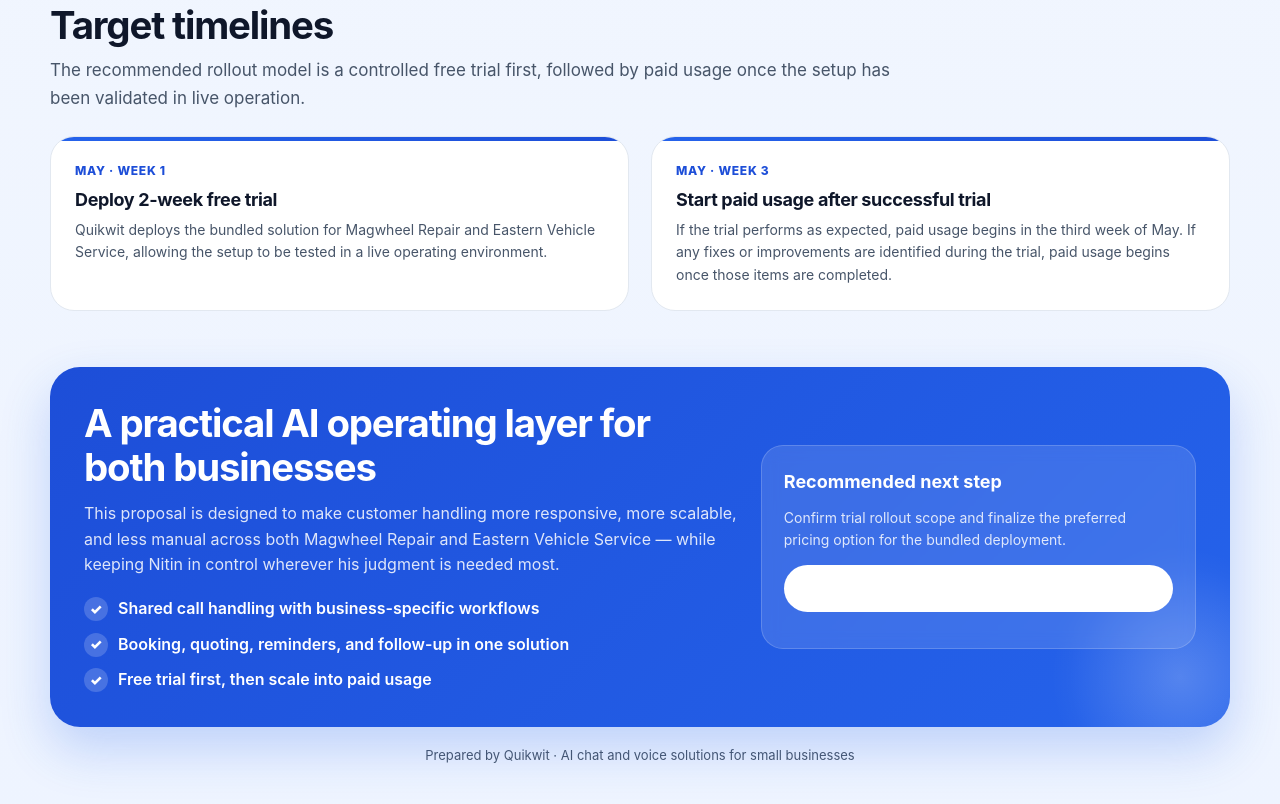
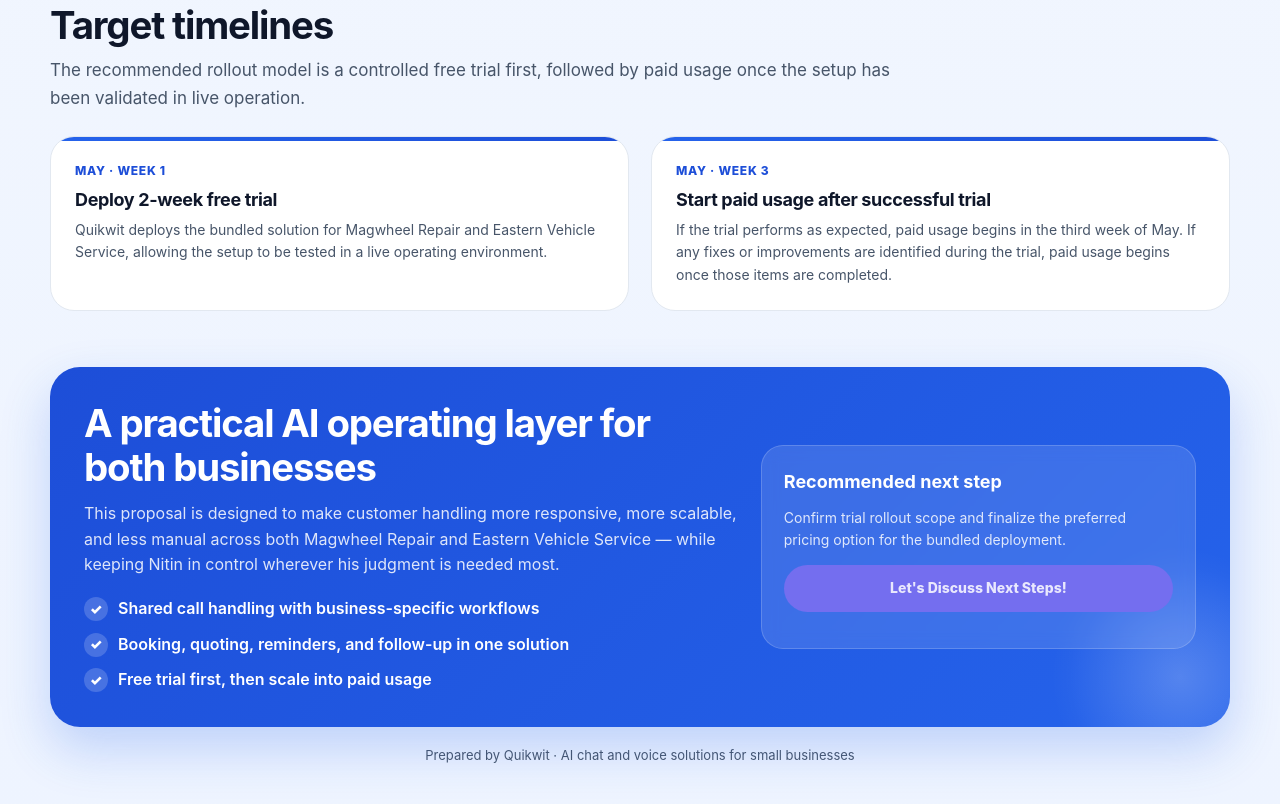
Before and after one commit to praveenchandran84/quikwit-flyers, a plain HTML site: page magwheel-repair.html in a window 1280 px wide. Shown: the part 6329-7133 px from the top of the page. Drawn offline with Linux system fonts and the light colour scheme.

Commit message:
Update magwheel-repair.html

```diff
--- a/magwheel-repair.html
+++ b/magwheel-repair.html
@@ -726,12 +726,13 @@
 
     .cta-button {
       display: inline-block;
-      background: white;
+      background: #746EEF;
       color: var(--brand-dark);
       font-weight: 800;
       border-radius: 999px;
       padding: 12px 18px;
       font-size: 14px;
+      text-align: center;
     }
 
     .footer-note {
```
